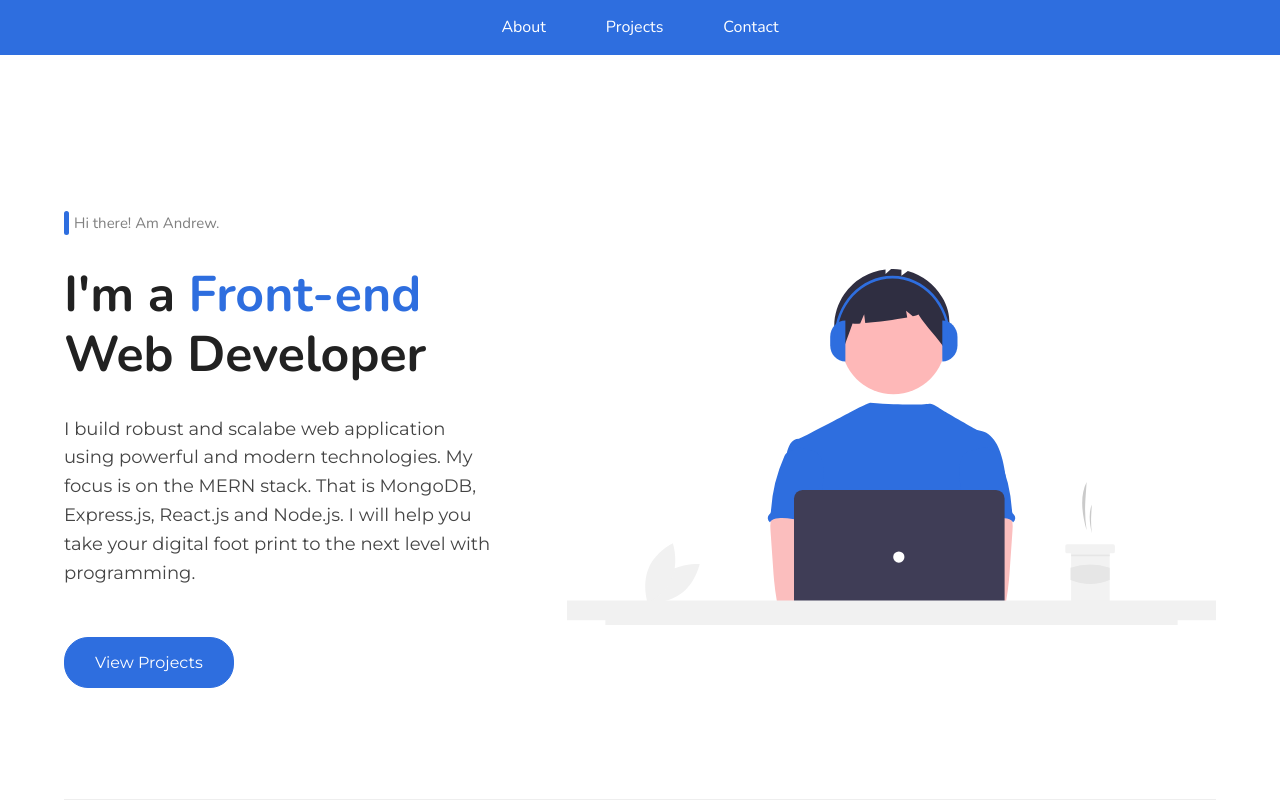
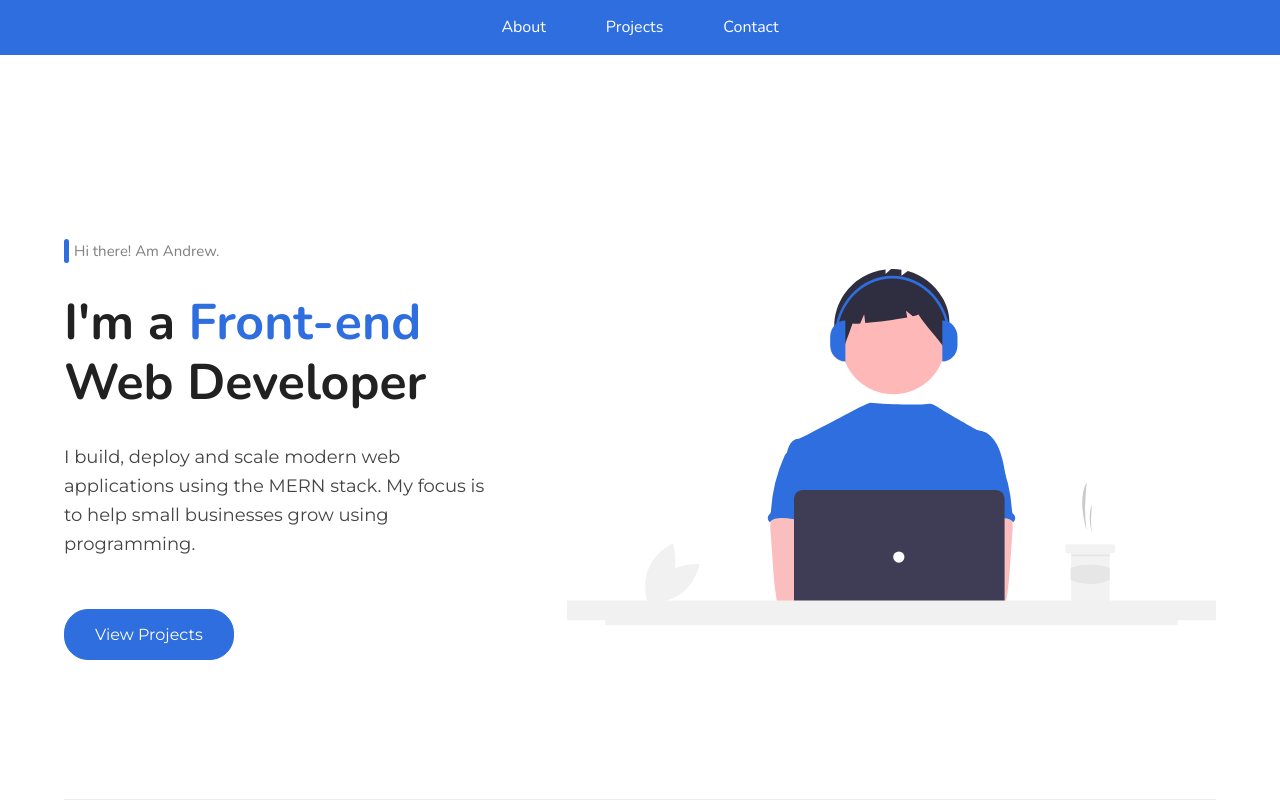
Before and after one commit to Andrewingombe/react_portfolio_website, a React (Create React App) app: page / in a window 1280 px wide. Shown: the top 800 px of the page. Built offline with nearby package versions, Linux system fonts and the light colour scheme.

Commit message:
update hero text message

```diff
--- a/src/components/contact/contact.scss
+++ b/src/components/contact/contact.scss
@@ -58,7 +58,7 @@
           border: 1px solid #eee;
           &::placeholder {
             color: gray;
-            font-family: inherit;
+            font-family: "Montserrat", sans-serif;
             font-size: 1.6rem;
           }
           &:focus {
@@ -74,7 +74,7 @@
         padding: 15px;
         margin-bottom: 10px;
         &::placeholder {
-          font-family: inherit;
+          font-family: "Montserrat", sans-serif;
           font-size: 1.6rem;
         }
         &:focus {
--- a/src/components/hero/Hero.jsx
+++ b/src/components/hero/Hero.jsx
@@ -13,10 +13,8 @@ function Hero() {
           I'm a <span>Front-end</span> Web Developer
         </h1>
         <p className="hero__text">
-          I build robust and scalabe web application using powerful and modern
-          technologies. My focus is on the MERN stack. That is MongoDB,
-          Express.js, React.js and Node.js. I will help you take your digital
-          foot print to the next level with programming.
+          I build, deploy and scale modern web applications using the MERN
+          stack. My focus is to help small businesses grow using programming.
         </p>
         <a href="#projects">
           <button className="btn"> View Projects</button>
```
